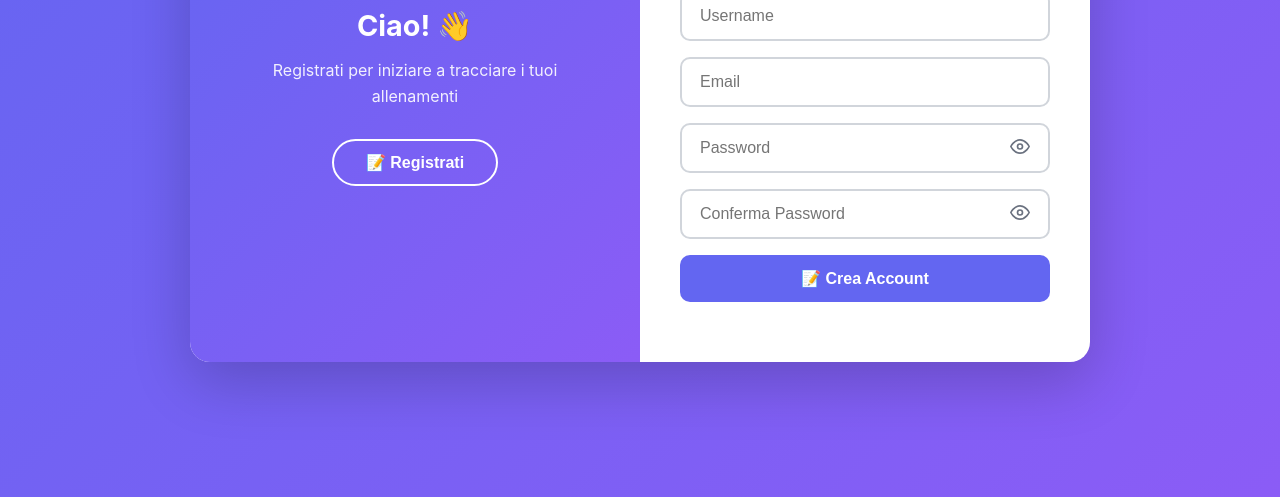
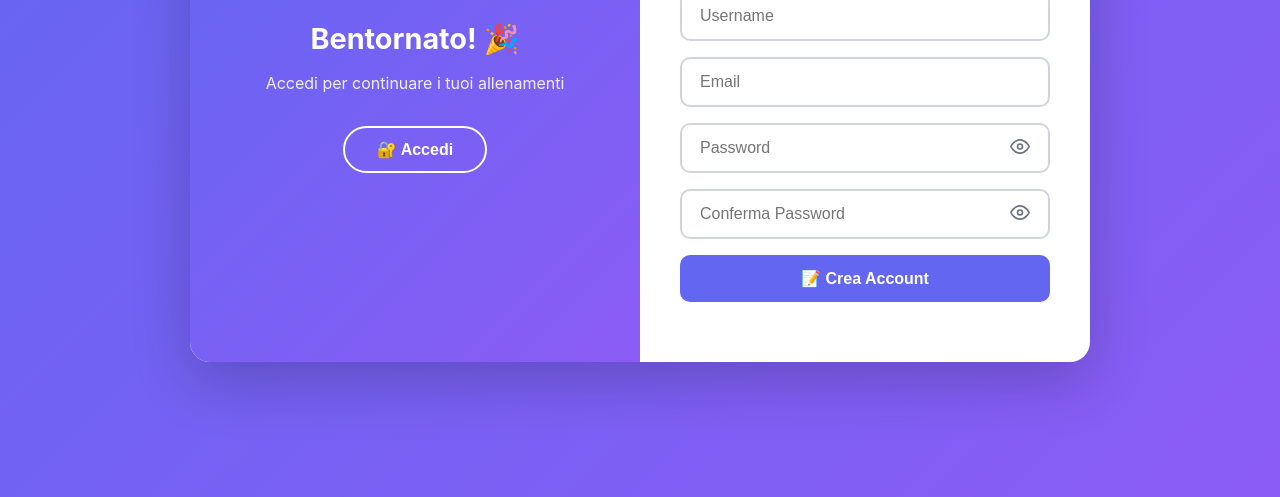
Before and after one commit to liukct98/GymTracker, a plain HTML site: page login.html in a window 1280 px wide. Shown: the part 303-800 px from the top of the page. Drawn offline with nearby package versions, Linux system fonts and the light colour scheme.

Commit message:
fix login slider

```diff
--- a/login.html
+++ b/login.html
@@ -414,15 +414,15 @@
   <!-- The sliding purple panel -->
   <div class="slider" id="slider">
     <div class="inner">
-      <div class="signup-msg">
+      <div class="signin-msg">
         <h3>Ciao! 👋</h3>
         <p>Registrati per iniziare a tracciare i tuoi allenamenti</p>
-        <button class="toggle-ghost" id="btnSwitchToSignup">📝 Registrati</button>
+        <button class="toggle-ghost" id="btnSwitchToSignin">📝 Registrati</button>
       </div>
-      <div class="signin-msg">
+      <div class="signup-msg">
         <h3>Bentornato! 🎉</h3>
         <p>Accedi per continuare i tuoi allenamenti</p>
-        <button class="toggle-ghost" id="btnSwitchToSignin">🔐 Accedi</button>
+        <button class="toggle-ghost" id="btnSwitchToSignup">🔐 Accedi</button>
       </div>
     </div>
   </div>
```
